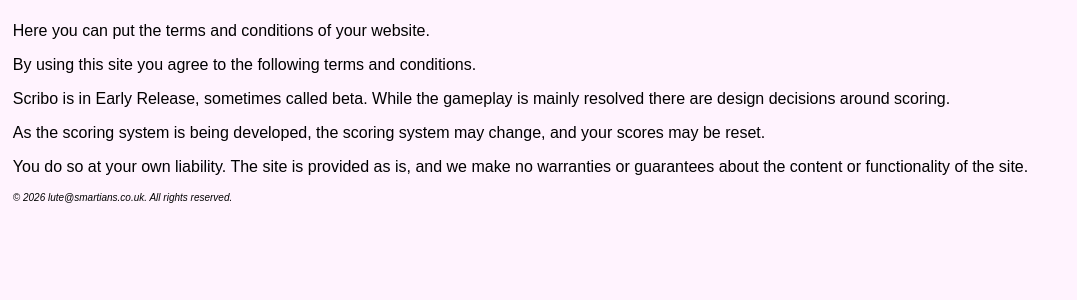
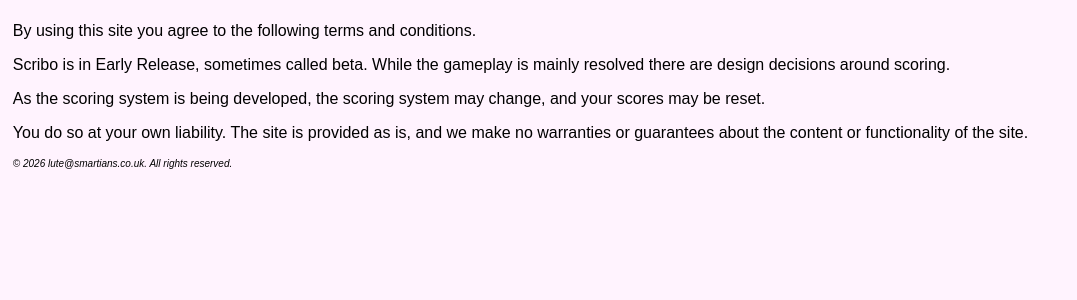
Before and after one commit to lucsan/smartians_1, a Flask app: template templates/terms.html in a window 1280 px wide. Shown: the part 58-358 px from the top of the page, without its empty margins (0-1077 px from the left). Run offline with Flask 3, Linux system fonts and the light colour scheme; the template is opened without the code that fills it, so the values that code supplies are empty.

Commit message:
Updates Terms

```diff
--- a/templates/terms.html
+++ b/templates/terms.html
@@ -18,7 +18,6 @@
   </header>
   <main>
     <section>
-      <p>Here you can put the terms and conditions of your website.</p>
       <p>By using this site you agree to the following terms and conditions.</p>
       <p>Scribo is in Early Release, sometimes called beta. While the gameplay is mainly resolved there are design
         decisions around scoring.</p>
```
